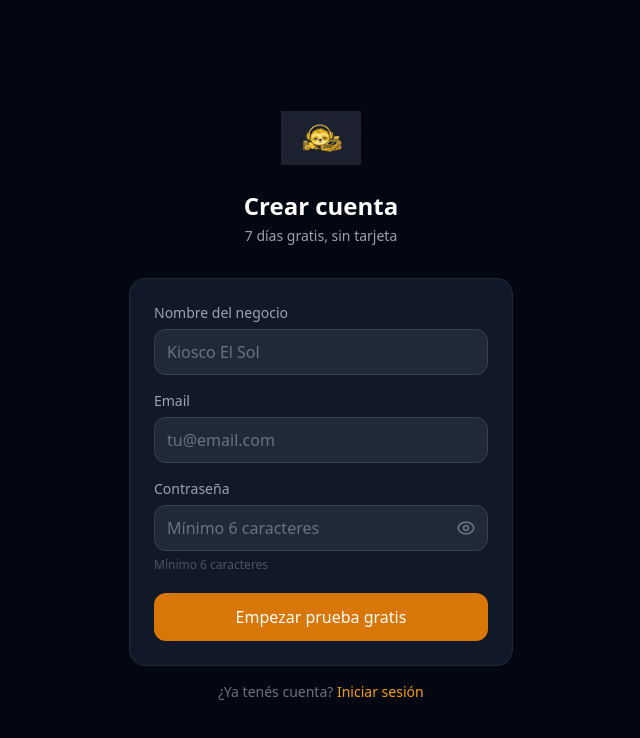
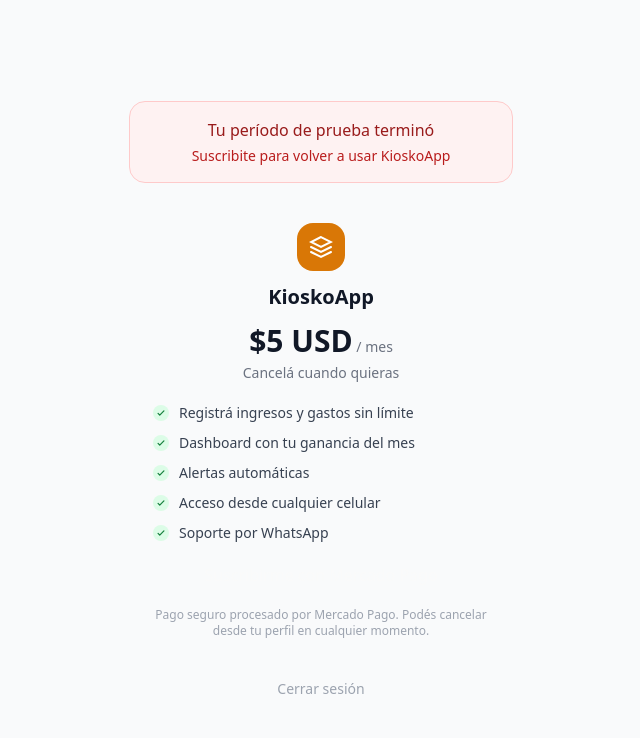
Before and after one commit to Lazyzz1/kioscoapp, a Next.js app: page /pagar in a window 1280 px wide. Shown: the top 738 px of the page, without its empty margins (319-959 px from the left). Built offline with nearby package versions, Linux system fonts and the light colour scheme; no server answers.

Commit message:
pagar y register arreglados

```diff
--- a/app/pagar/page.tsx
+++ b/app/pagar/page.tsx
@@ -1,133 +1,128 @@
 'use client'
-import { useState } from 'react'
-import { useRouter } from 'next/navigation'
-import Link from 'next/link'
+import { useState, useEffect } from 'react'
 import { createClient } from '@/lib/supabase'
+import { Perfil, diasRestantesTrial } from '@/types'
 
-export default function RegisterPage() {
-  const router = useRouter()
-  const [form, setForm] = useState({ nombre: '', email: '', password: '' })
-  const [showPass, setShowPass] = useState(false)
+export default function PagarPage() {
+  const [perfil, setPerfil] = useState<Perfil | null>(null)
+  const [loading, setLoading] = useState(false)
   const [error, setError] = useState('')
-  const [loading, setLoading] = useState(false)
 
-  async function handleSubmit(e: React.FormEvent) {
-    e.preventDefault()
+  useEffect(() => {
+    async function load() {
+      const supabase = createClient()
+      const { data: { user } } = await supabase.auth.getUser()
+      if (!user) return
+      const { data } = await supabase
+        .from('perfiles')
+        .select('*')
+        .eq('id', user.id)
+        .single()
+      setPerfil(data)
+    }
+    load()
+  }, [])
+
+  async function handleSuscribirse() {
+    setLoading(true)
     setError('')
-
-    if (form.password.length < 6) {
-      setError('La contraseña debe tener al menos 6 caracteres.')
-      return
+    try {
+      const res = await fetch('/api/suscripcion/crear', { method: 'POST' })
+      const data = await res.json()
+      if (data.url) {
+        window.location.href = data.url
+      } else {
+        setError('No se pudo iniciar el pago. Intentá de nuevo.')
+      }
+    } catch {
+      setError('Hubo un problema. Intentá de nuevo.')
+    } finally {
+      setLoading(false)
     }
-
-    setLoading(true)
-    const supabase = createClient()
-    const { error } = await supabase.auth.signUp({
-      email: form.email,
-      password: form.password,
-      options: {
-        data: { nombre_negocio: form.nombre },
-      },
-    })
-
-    if (error) {
-      setError(
-        error.message === 'User already registered'
-          ? 'Ya existe una cuenta con ese email.'
-          : error.message.includes('password')
-          ? 'La contraseña debe tener al menos 6 caracteres.'
-          : 'Hubo un problema al crear la cuenta. Intentá de nuevo.'
-      )
-      setLoading(false)
-      return
-    }
-
-    window.location.href = '/dashboard'
   }
 
+  const diasRestantes = perfil ? diasRestantesTrial(perfil) : null
+  const trialActivo = perfil?.plan === 'trial' && (diasRestantes ?? 0) > 0
+
   return (
-    <div className="min-h-screen flex items-center justify-center p-4 bg-gray-950">
-      <div className="w-full max-w-sm">
+    <div className="min-h-screen flex items-center justify-center p-4 bg-gray-50">
+      <div className="w-full max-w-sm flex flex-col gap-4">
 
-        <div className="text-center mb-8">
-          <img
-            src="/logo_kioscoapp.png"
-            alt="KioskoApp"
-            className="w-20 h-20 mx-auto mb-3 rounded-2xl object-contain"
-          />
-          <h1 className="text-2xl font-semibold text-white">Crear cuenta</h1>
-          <p className="text-sm text-gray-400 mt-1">7 días gratis, sin tarjeta</p>
-        </div>
+        {/* Estado del trial */}
+        {trialActivo ? (
+          <div className="bg-amber-50 border border-amber-200 rounded-2xl p-4 text-center">
+            <p className="text-amber-800 font-medium">
+              Te quedan {diasRestantes} {diasRestantes === 1 ? 'día' : 'días'} de prueba gratis
+            </p>
+            <p className="text-amber-700 text-sm mt-1">
+              Suscribite ahora para no perder el acceso
+            </p>
+          </div>
+        ) : (
+          <div className="bg-red-50 border border-red-200 rounded-2xl p-4 text-center">
+            <p className="text-red-800 font-medium">Tu período de prueba terminó</p>
+            <p className="text-red-700 text-sm mt-1">Suscribite para volver a usar KioskoApp</p>
+          </div>
+        )}
 
-        <form onSubmit={handleSubmit} className="bg-gray-900 border border-gray-800 rounded-2xl p-6 flex flex-col gap-4">
-          <div className="flex flex-col gap-1.5">
-            <label className="text-sm text-gray-400">Nombre del negocio</label>
-            <input
-              className="w-full px-3 py-2.5 bg-gray-800 border border-gray-700 rounded-xl text-white placeholder-gray-500 text-base focus:outline-none focus:ring-2 focus:ring-amber-500/40 focus:border-amber-500 transition-all"
-              placeholder="Kiosco El Sol"
-              value={form.nombre}
-              onChange={e => setForm({ ...form, nombre: e.target.value })}
-              required
-            />
+        {/* Card de suscripción */}
+        <div className="card p-6 flex flex-col gap-5">
+          <div className="text-center">
+            <div className="inline-flex w-12 h-12 rounded-2xl bg-amber-600 items-center justify-center mb-3">
+              <svg className="w-6 h-6 text-white" fill="none" stroke="currentColor" strokeWidth={2} viewBox="0 0 24 24">
+                <path strokeLinecap="round" d="M12 2L2 7l10 5 10-5-10-5zM2 17l10 5 10-5M2 12l10 5 10-5"/>
+              </svg>
+            </div>
+            <h1 className="text-xl font-semibold text-gray-900">KioskoApp</h1>
+            <div className="mt-3">
+              <span className="text-3xl font-semibold text-gray-900">$5 USD</span>
+              <span className="text-gray-500 text-sm"> / mes</span>
+            </div>
+            <p className="text-sm text-gray-500 mt-1">Cancelá cuando quieras</p>
           </div>
 
-          <div className="flex flex-col gap-1.5">
-            <label className="text-sm text-gray-400">Email</label>
-            <input
-              type="email"
-              className="w-full px-3 py-2.5 bg-gray-800 border border-gray-700 rounded-xl text-white placeholder-gray-500 text-base focus:outline-none focus:ring-2 focus:ring-amber-500/40 focus:border-amber-500 transition-all"
-              placeholder="tu@email.com"
-              value={form.email}
-              onChange={e => setForm({ ...form, email: e.target.value })}
-              required
-            />
-          </div>
-
-          <div className="flex flex-col gap-1.5">
-            <label className="text-sm text-gray-400">Contraseña</label>
-            <div className="relative">
-              <input
-                type={showPass ? 'text' : 'password'}
-                className="w-full px-3 py-2.5 pr-11 bg-gray-800 border border-gray-700 rounded-xl text-white placeholder-gray-500 text-base focus:outline-none focus:ring-2 focus:ring-amber-500/40 focus:border-amber-500 transition-all"
-                placeholder="Mínimo 6 caracteres"
-                value={form.password}
-                onChange={e => setForm({ ...form, password: e.target.value })}
-                required
-              />
-              <button
-                type="button"
-                onClick={() => setShowPass(!showPass)}
-                className="absolute right-3 top-1/2 -translate-y-1/2 text-gray-500 hover:text-gray-300 transition-colors"
-              >
-                {showPass ? (
-                  <svg className="w-5 h-5" fill="none" stroke="currentColor" strokeWidth={2} viewBox="0 0 24 24">
-                    <path strokeLinecap="round" strokeLinejoin="round" d="M13.875 18.825A10.05 10.05 0 0112 19c-4.478 0-8.268-2.943-9.543-7a9.97 9.97 0 011.563-3.029m5.858.908a3 3 0 114.243 4.243M9.878 9.878l4.242 4.242M9.88 9.88l-3.29-3.29m7.532 7.532l3.29 3.29M3 3l3.59 3.59m0 0A9.953 9.953 0 0112 5c4.478 0 8.268 2.943 9.543 7a10.025 10.025 0 01-4.132 5.411m0 0L21 21"/>
+          <div className="flex flex-col gap-2.5">
+            {[
+              'Registrá ingresos y gastos sin límite',
+              'Dashboard con tu ganancia del mes',
+              'Alertas automáticas',
+              'Acceso desde cualquier celular',
+              'Soporte por WhatsApp',
+            ].map(item => (
+              <div key={item} className="flex items-center gap-2.5">
+                <div className="w-4 h-4 rounded-full bg-green-100 flex items-center justify-center flex-shrink-0">
+                  <svg className="w-2.5 h-2.5 text-green-700" fill="none" stroke="currentColor" strokeWidth={3} viewBox="0 0 24 24">
+                    <path strokeLinecap="round" strokeLinejoin="round" d="M5 13l4 4L19 7"/>
                   </svg>
-                ) : (
-                  <svg className="w-5 h-5" fill="none" stroke="currentColor" strokeWidth={2} viewBox="0 0 24 24">
-                    <path strokeLinecap="round" strokeLinejoin="round" d="M15 12a3 3 0 11-6 0 3 3 0 016 0z"/>
-                    <path strokeLinecap="round" strokeLinejoin="round" d="M2.458 12C3.732 7.943 7.523 5 12 5c4.478 0 8.268 2.943 9.542 7-1.274 4.057-5.064 7-9.542 7-4.477 0-8.268-2.943-9.542-7z"/>
-                  </svg>
-                )}
-              </button>
-            </div>
-            <p className="text-xs text-gray-600">Mínimo 6 caracteres</p>
+                </div>
+                <span className="text-sm text-gray-700">{item}</span>
+              </div>
+            ))}
           </div>
 
           {error && (
-            <p className="text-sm text-red-400 bg-red-500/10 border border-red-500/20 px-3 py-2 rounded-lg">{error}</p>
+            <p className="text-sm text-red-600 bg-red-50 px-3 py-2 rounded-lg text-center">{error}</p>
           )}
 
-          <button type="submit" disabled={loading}
-            className="w-full py-3 bg-amber-600 hover:bg-amber-700 disabled:opacity-50 text-white font-medium rounded-xl transition-all active:scale-[0.98] mt-1">
-            {loading ? 'Creando cuenta...' : 'Empezar prueba gratis'}
+          <button onClick={handleSuscribirse} className="btn-primary" disabled={loading}>
+            {loading ? 'Redirigiendo a Mercado Pago...' : 'Suscribirme con Mercado Pago'}
           </button>
-        </form>
 
-        <p className="text-center text-sm text-gray-500 mt-4">
-          ¿Ya tenés cuenta?{' '}
-          <Link href="/login" className="text-amber-500 hover:text-amber-400 font-medium">Iniciar sesión</Link>
-        </p>
+          <p className="text-xs text-gray-400 text-center">
+            Pago seguro procesado por Mercado Pago. Podés cancelar desde tu perfil en cualquier momento.
+          </p>
+        </div>
+
+        <button
+          onClick={async () => {
+            const supabase = createClient()
+            await supabase.auth.signOut()
+            window.location.href = '/login'
+          }}
+          className="text-sm text-gray-400 text-center hover:text-gray-600 transition-colors"
+        >
+          Cerrar sesión
+        </button>
       </div>
     </div>
   )
--- a/app/register/page.tsx
+++ b/app/register/page.tsx
@@ -42,7 +42,7 @@ export default function RegisterPage() {
       return
     }
 
-    router.push('/dashboard')
+    window.location.href = '/dashboard'
   }
 
   return (
@@ -50,11 +50,11 @@ export default function RegisterPage() {
       <div className="w-full max-w-sm">
 
         <div className="text-center mb-8">
-          <div className="inline-flex w-14 h-14 rounded-2xl bg-amber-600 items-center justify-center mb-3">
-            <svg className="w-7 h-7 text-white" fill="none" stroke="currentColor" strokeWidth={2} viewBox="0 0 24 24">
-              <path strokeLinecap="round" d="M12 2L2 7l10 5 10-5-10-5zM2 17l10 5 10-5M2 12l10 5 10-5"/>
-            </svg>
-          </div>
+          <img
+            src="/logo_kioscoapp.png"
+            alt="KioskoApp"
+            className="w-20 h-20 mx-auto mb-3 rounded-2xl object-contain"
+          />
           <h1 className="text-2xl font-semibold text-white">Crear cuenta</h1>
           <p className="text-sm text-gray-400 mt-1">7 días gratis, sin tarjeta</p>
         </div>
```
